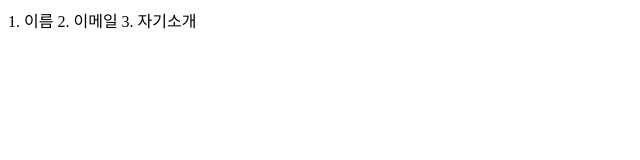
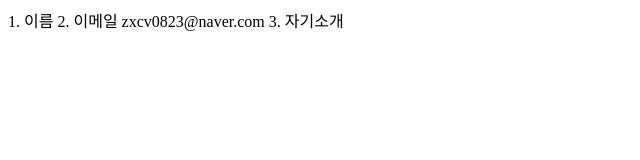
Before and after one commit to furaha707/intro, a plain HTML site: page index.html in a window 1280 px wide. Shown: the whole page, without its empty margins (0-640 px from the left). Drawn offline with Linux system fonts and the light colour scheme.

Commit message:
email update

```diff
--- a/index.html
+++ b/index.html
@@ -6,6 +6,6 @@
 		<title>Document</title>
 	</head>
 	<body>
-		1. 이름 2. 이메일 3. 자기소개
+		1. 이름 2. 이메일 zxcv0823@naver.com 3. 자기소개
 	</body>
 </html>
```
